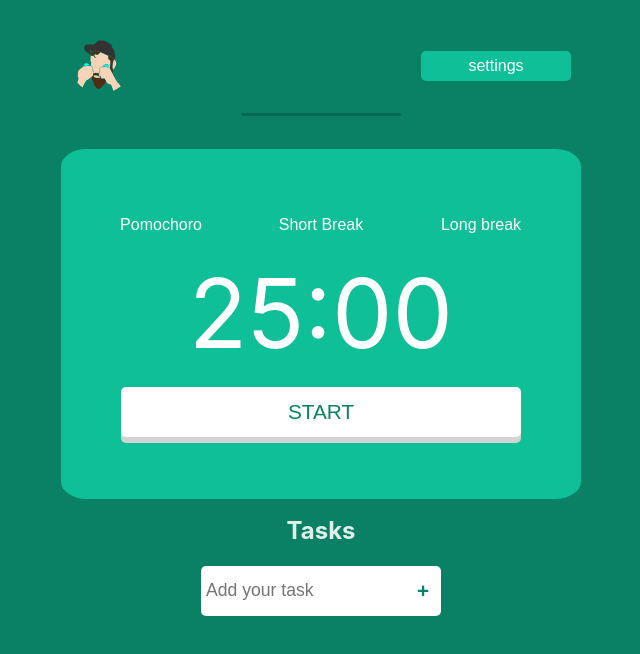
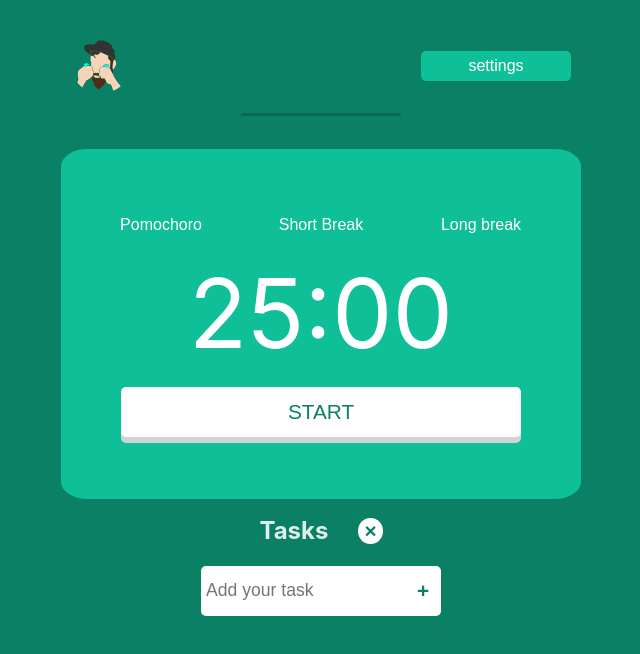
Before and after one commit to paragonmaik/pomodoro-timer, a React (Vite) app: page / in a window 1280 px wide. Shown: the top 654 px of the page, without its empty margins (319-959 px from the left). Built offline with nearby package versions, Linux system fonts and the light colour scheme.

Commit message:
feat: implementa lógica que permite remover todas as tasks

```diff
--- a/src/components/TodoList.tsx
+++ b/src/components/TodoList.tsx
@@ -1,8 +1,9 @@
 import { FormEvent, useState } from 'react';
-import { TasksContainer, Task } from '../styles/Container.Styles'
+import { TasksContainer, Task, FlexRowDiv } from '../styles/Container.Styles'
 import { TodoInput, AddButton, TaskButton } from '../styles/Elements.Styles'
 import { ToDo } from '../typescript/types';
 import taskAudio from '../sounds/task-sound.mp3';
+import trash from '../../public/trash.svg';
 
 function TodoList() {
   const [todoList, setTodoList] = useState<ToDo[]>([]);
@@ -28,7 +29,7 @@ function TodoList() {
     setTodoList([...currentList]);
   }
 
-  const handleEndTask = (id: number) => {
+  const handleFinishTask = (id: number) => {
     todoList.forEach((task) => {
       if (task.id === id) {
         task.value = task.value.split('')
@@ -40,11 +41,23 @@ function TodoList() {
     setTodoList([...currentList]);
   }
 
+  const handleRemoveAllTasks = () => {
+    if (todoList.length > 0) setTodoList([]);
+  }
+
   return (
     <TasksContainer>
-      <h2>
-        Tasks
-      </h2>
+      <FlexRowDiv>
+        <h2>
+          Tasks
+        </h2>
+        <TaskButton
+            type="button"
+            onClick={ handleRemoveAllTasks }
+          >
+            ×
+          </TaskButton>
+      </FlexRowDiv>
       {todoList?.map(({ value, id }) => (
       <Task key={id}>
         <p>
@@ -53,7 +66,7 @@ function TodoList() {
         <div>
           <TaskButton
             type="button"
-            onClick={ () => handleEndTask(id) }
+            onClick={ () => handleFinishTask(id) }
           >
             ☑
           </TaskButton>
--- a/src/styles/Container.Styles.ts
+++ b/src/styles/Container.Styles.ts
@@ -99,3 +99,9 @@ export const Task = styled.div`
   min-width: 230px;
   cursor: grab;
 `
+
+export const FlexRowDiv = styled.div`
+  display: flex;
+  align-items: center;
+  gap: 30px;
+`
```
